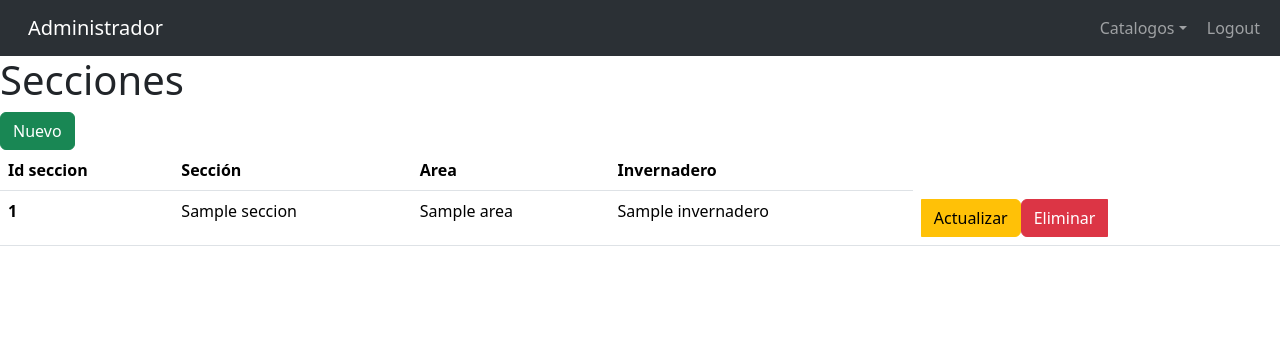
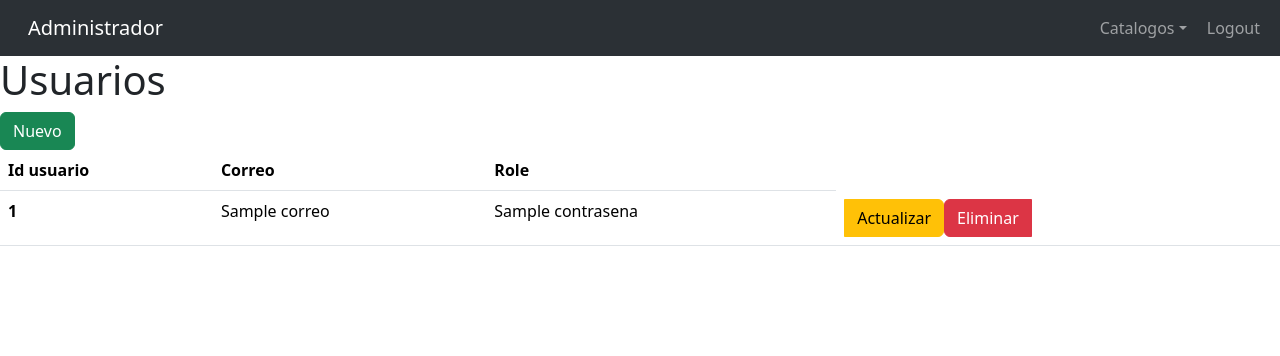
Before and after one commit to ivanMosquedaFTP/crops, a PHP site: template admin/views/usuario/index.php in a window 1280 px wide. Shown: the top 356 px of the page. Run offline with PHP 8.4, Linux system fonts and the light colour scheme; the template is opened without the code that fills it: most values are stand-ins (such as "Sample title", 1, 10 or a date in 2020).

Commit message:
refactored views for usuario

```diff
--- a/admin/views/usuario/index.php
+++ b/admin/views/usuario/index.php
@@ -1,26 +1,24 @@
 <?php require('views/header/headerAdministrador.php');?>
-  <h1>Secciones</h1>
+  <h1>Usuarios</h1>
   <?php if (isset($mensaje)): $app -> alerta($tipo, $mensaje); endif;?>
-  <a href="seccion.php?accion=crear" class="btn btn-success">Nuevo</a>
+  <a href="usuario.php?accion=crear" class="btn btn-success">Nuevo</a>
   <table class="table">
   <thead>
     <tr>
-      <th scope="col">Id seccion</th>
-      <th scope="col">Sección</th>
-      <th scope="col">Area</th>
-      <th scope="col">Invernadero</th>
+      <th scope="col">Id usuario</th>
+      <th scope="col">Correo</th>
+      <th scope="col">Role</th>
   </thead>
   <tbody>
-    <?php foreach($secciones as $seccion): ?>
+    <?php foreach($usuarios as $usuario): ?>
     <tr>
-      <th scope="row"><?php echo $seccion ['id_seccion']; ?></th>
-      <td><?php echo $seccion ['seccion']; ?></td>
-      <td><?php echo $seccion ['area']; ?></td>
-      <td><?php echo $seccion ['invernadero']; ?></td>
+      <th scope="row"><?php echo $usuario ['id_usuario']; ?></th>
+      <td><?php echo $usuario ['correo']; ?></td>
+      <td><?php echo $usuario ['contrasena']; ?></td>
       <td>
         <div class="btn-group" role="group" aria-label="Basic radio toggle button group">
-          <a href="seccion.php?accion=actualizar&id=<?php echo $seccion ['id_seccion']; ?>" class="btn btn-warning">Actualizar</a>
-          <a href="seccion.php?accion=eliminar&id=<?php echo $seccion ['id_seccion']; ?>" class="btn btn-danger">Eliminar</a>
+          <a href="usuario.php?accion=actualizar&id=<?php echo $usuario ['id_usuario']; ?>" class="btn btn-warning">Actualizar</a>
+          <a href="usuario.php?accion=eliminar&id=<?php echo $usuario ['id_usuario']; ?>" class="btn btn-danger">Eliminar</a>
         </div>
       </td>
     </tr>
```
Also changed, not shown: admin/views/usuario/crear.php (+7 -18 lines).
